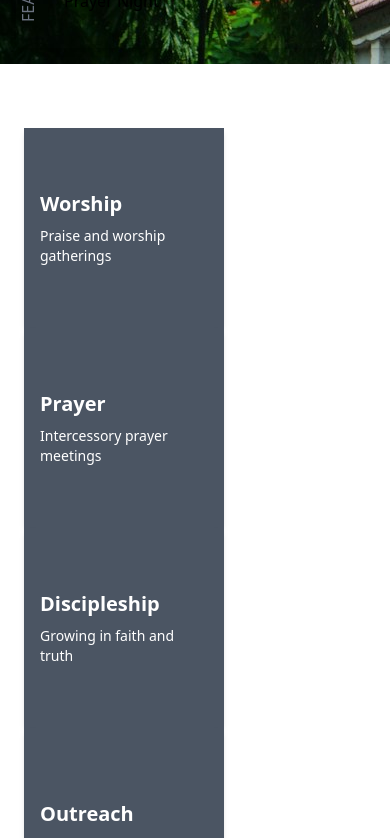
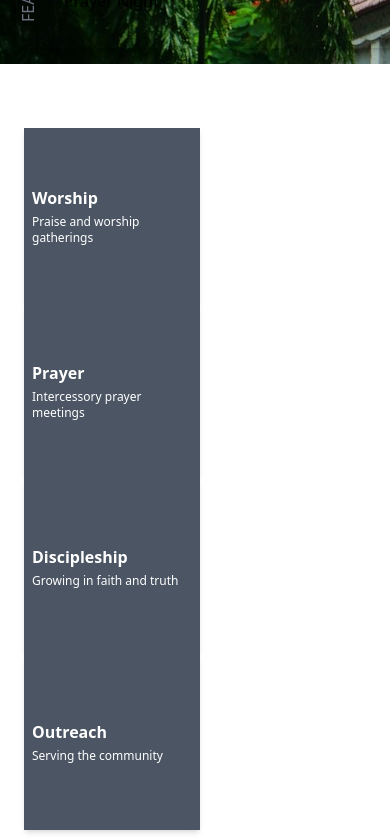
Before and after one commit to bugijay7/turs120, a React (Vite) app in the folder frontend/: page / in a window 390 px wide. Shown: the part 780-1618 px from the top of the page. Built offline with nearby package versions, Linux system fonts and the light colour scheme.

Commit message:
Update MissionPreview.jsx

```diff
--- a/frontend/src/components/Home/MissionPreview.jsx
+++ b/frontend/src/components/Home/MissionPreview.jsx
@@ -14,18 +14,19 @@ function MissionPreview() {
     <section className="bg-transparent px-6 py-16 max-w-[1200px] mx-auto space-y-16">
 
      {/* Section One: Four Cards - no gaps */}
-      <div className="flex flex-wrap">
+<div className="flex flex-row flex-wrap gap-0">
   {cardData.map((card, index) => (
     <div
       key={index}
-            className="bg-gray-600 text-white w-[200px] h-[200px] flex flex-col items-start justify-center shadow-md p-4"
+      className="bg-gray-600 text-white w-[45vw] h-[45vw] min-w-[140px] max-w-[200px] flex flex-col items-start justify-center shadow-md p-2 sm:p-4"
       style={{ margin: 0 }}
     >
-            <h4 className="text-xl font-bold mb-2">{card.title}</h4>
-            <p className="text-sm text-left">{card.description}</p>
+      <h4 className="text-base sm:text-xl font-bold mb-1 sm:mb-2">{card.title}</h4>
+      <p className="text-xs sm:text-sm text-left">{card.description}</p>
     </div>
   ))}
 </div>
+
 
       {/* Section Two: Mission Statement */}
       <div className="flex flex-row items-start flex-wrap justify-between max-w-[1400px] text-left">
```
Lines whose indentation alone changed are shown as unchanged.
